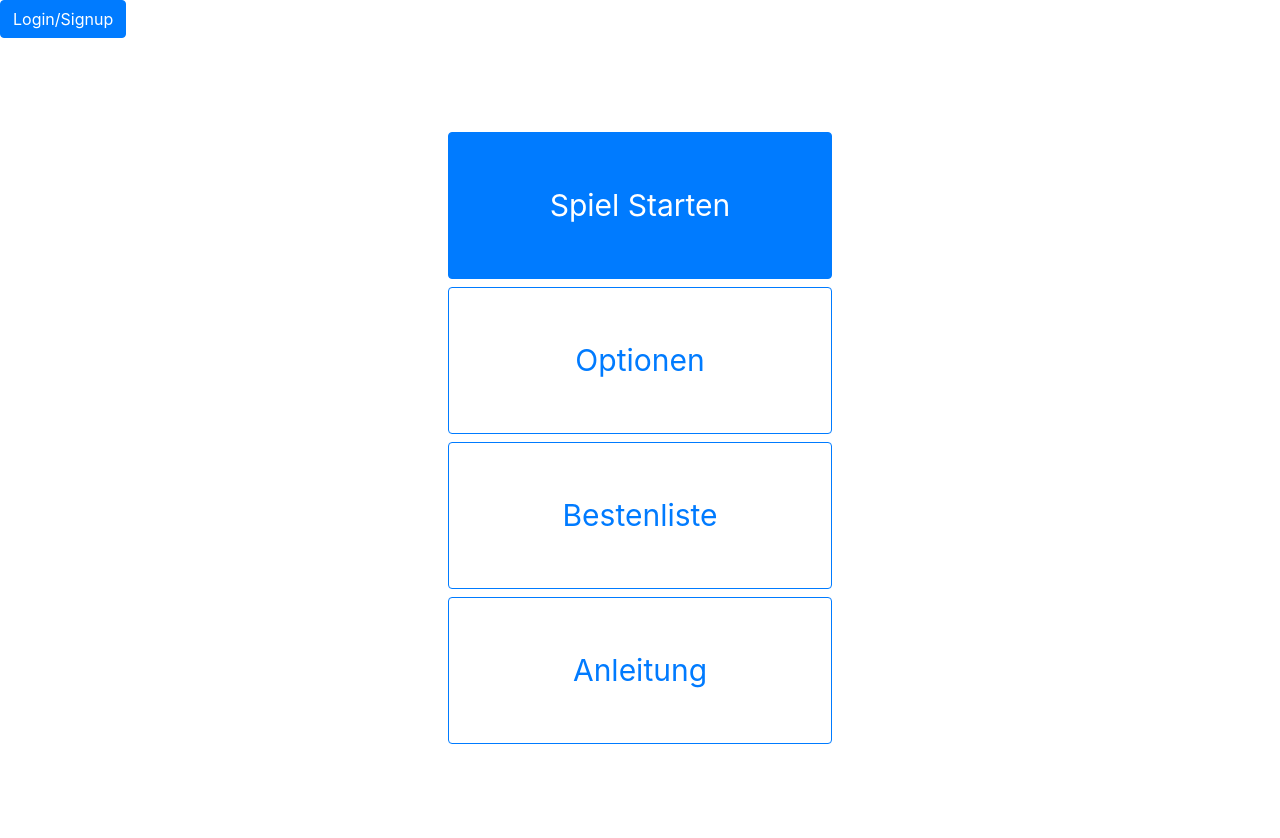
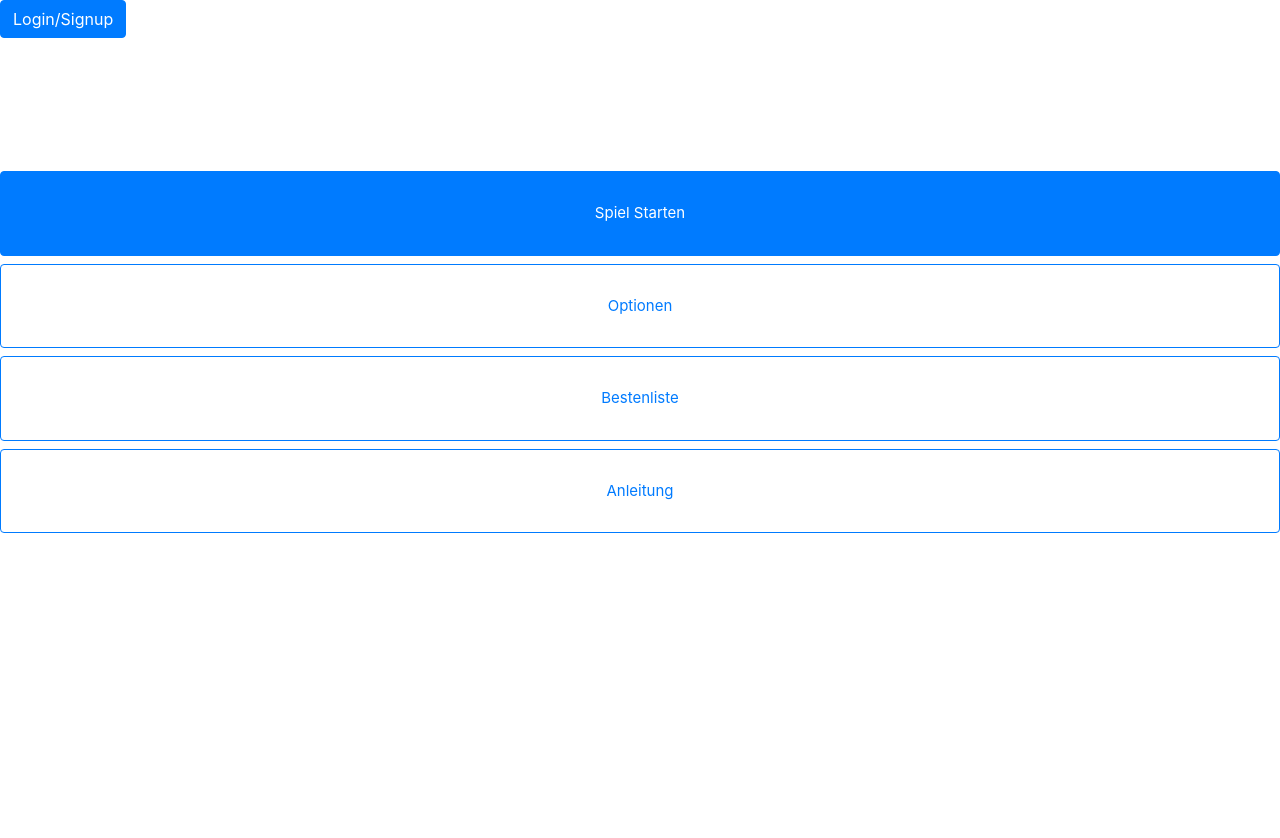
Before and after one commit to JulianEis1995/WEB_18_Quitz, a PHP site: page /WEB_18_Quitz/php/home.php in a window 1280 px wide. After the commit the page ends 533 px from the top, so only its background shows below. Run offline with PHP 8.4, Linux system fonts and the light colour scheme.

Commit message:
stylelogin.css push

```diff
--- a/quidz/stylesheets/stylelogin.css
+++ b/quidz/stylesheets/stylelogin.css
@@ -1,9 +1,9 @@
-body, html{
-    height:100%;
-    width:100%;
-    padding:0px;
-    margin:0px;
+body, html
+{
+    height: 100%;
+    display: grid;
 }
+
 hr
 {
 
@@ -13,8 +13,8 @@ hr
     border-top: 1px solid #ccc;
     margin: 1em ;
     padding: 0;
+
 }
-
 .regis, .login{
     margin: 10% 15% 15px;
 }
@@ -32,29 +32,12 @@ hr
     font-size: 15px;
 }
 
-.flex-container
+.btn-mid
 {
-    display: flex;
-    justify-content: center;
-    align-items: center;
-    height:100%;
-}
-.flex-item
-{
-    width: 30%;
+    padding: 30px;
+    font-size: 15px;
 }
 
-.btn-mid
-{
-    padding: 50px;
-    font-size: 30px;
-}
-
-.btn-option
-{
-    padding: 30px;
-    font-size: 16px;
-}
 
 .container-fluid
 {
```
